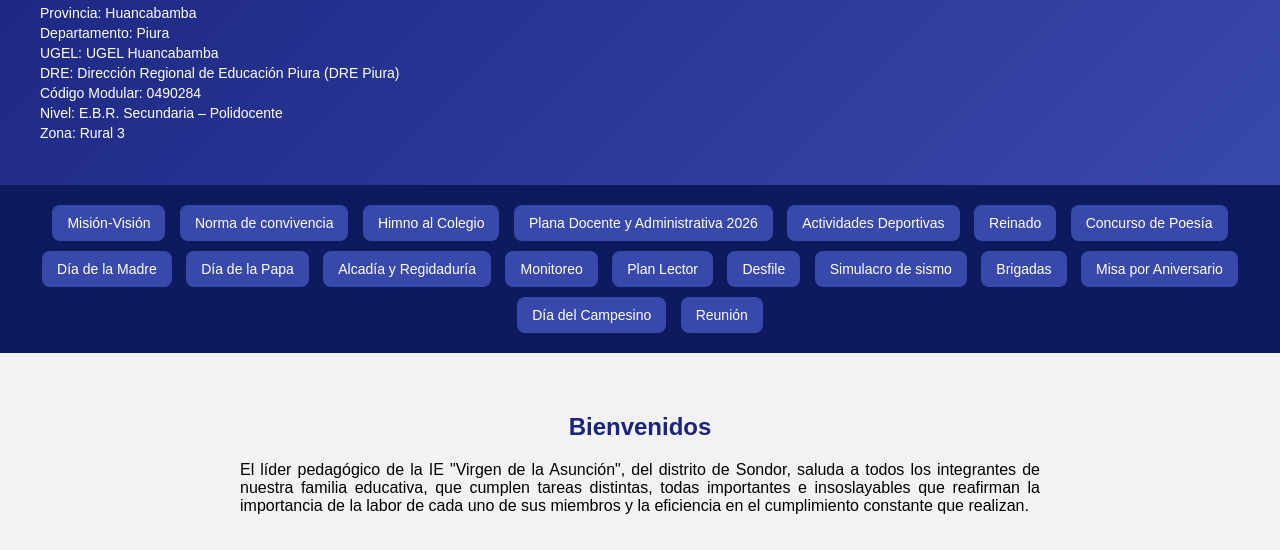
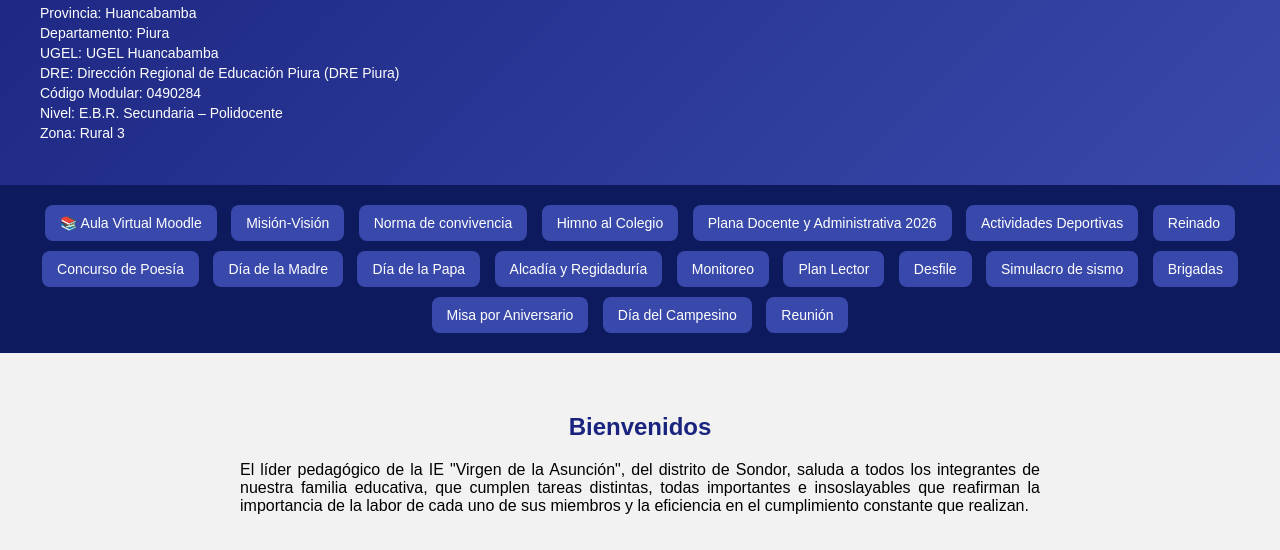
Before and after one commit to Giancarlos2026gianlett/virgen-asuncion, a plain HTML site: page index.html in a window 1280 px wide. Shown: the part 236-786 px from the top of the page. Drawn offline with Linux system fonts and the light colour scheme.

Commit message:
Add files via upload

```diff
--- a/index.html
+++ b/index.html
@@ -160,6 +160,10 @@ button[type="submit"]:hover {
 </div>
 
 <div class="menu">
+     <a href="https://sondor.moodlecloud.com/course/view.php?id=9" target="_blank">
+        📚 Aula Virtual Moodle
+    </a>
+
     <a href="mision.html">Misión-Visión</a>
     <a href="norma.html">Norma de convivencia</a>
     <a href="himno.html">Himno al Colegio</a>
```
